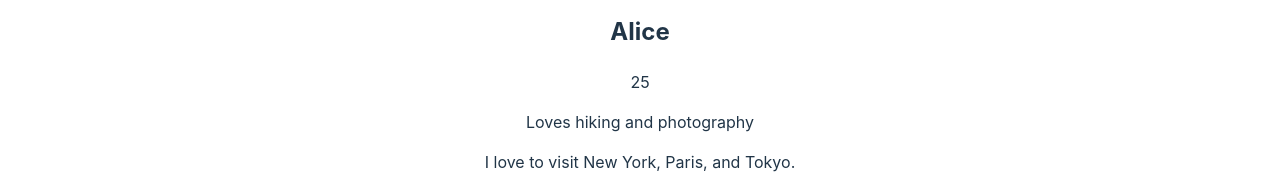
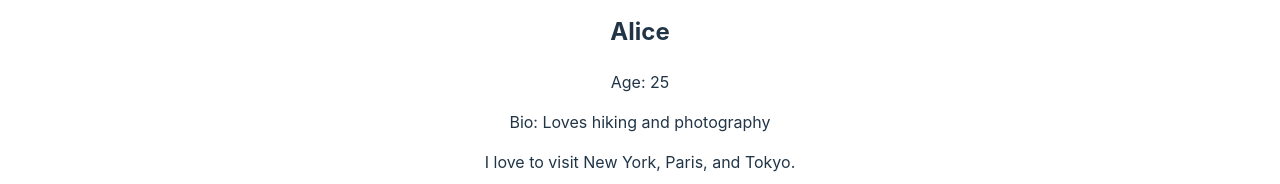
Before and after one commit to CreatorMarvel/alx-fe-reactjs, a React (Vite) app in the folder alx-react-app/: page / in a window 1280 px wide. Shown: the part 415-599 px from the top of the page. Built offline with nearby package versions, Linux system fonts and the light colour scheme.

Commit message:
Fixed props

```diff
--- a/alx-react-app/src/components/UserProfile.jsx
+++ b/alx-react-app/src/components/UserProfile.jsx
@@ -6,12 +6,12 @@
 	bio: PropTypes.string,
 };
 
-function UserProfile({ name, age, bio }) {
+function UserProfile(props) {
 	return (
 		<div>
-			<h2>{name}</h2>
-			<p>{age}</p>
-			<p>{bio}</p>
+			<h2>{props.name}</h2>
+			<p>Age: {props.age}</p>
+			<p>Bio: {props.bio}</p>
 		</div>
 	);
 }
```
